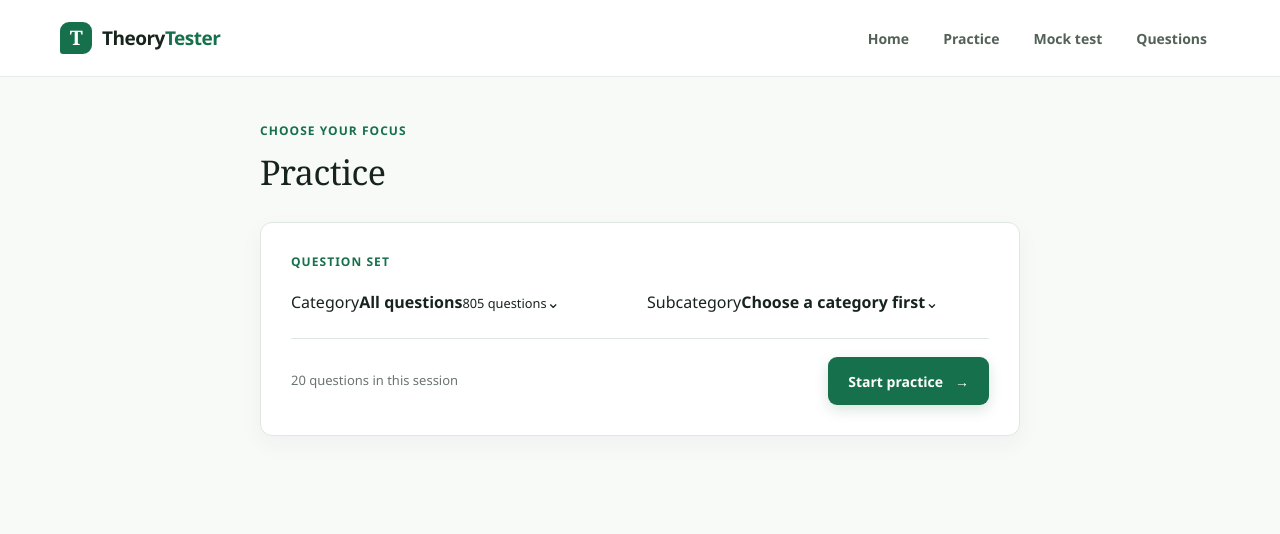
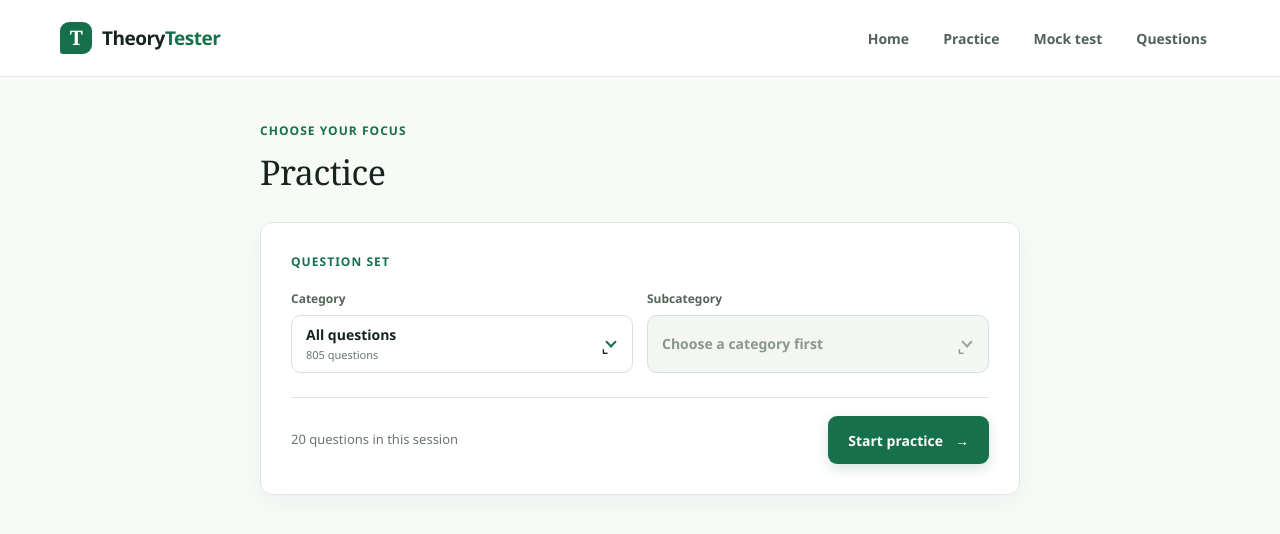
Before and after one commit to cullenry/theory-tester, a Next.js app: page /practice in a window 1280 px wide. Shown: the top 534 px of the page. Built offline with nearby package versions, Linux system fonts and the light colour scheme.

Commit message:
Polish practice topic picker styling

```diff
--- a/src/app/globals.css
+++ b/src/app/globals.css
@@ -125,9 +125,29 @@ button:focus-visible, a:focus-visible, input:focus-visible, select:focus-visible
   .mock-quick-heading { margin-top: 8px; }
 }
 
-.custom-select { position: relative; }
-.custom-select select { appearance: none; -webkit-appearance: none; padding-right: 40px; cursor: pointer; }
-.custom-select select:hover:not(:disabled) { border-color: #83b195; background: #fbfefb; }
-.custom-select select:focus-visible { border-color: #75bd91; }
-.custom-select-chevron { position: absolute; top: 50%; right: 13px; pointer-events: none; color: var(--green); font-size: 18px; line-height: 1; transform: translateY(-55%); }
-.custom-select select:disabled + .custom-select-chevron { color: #9aa59d; }
+.topic-picker { position: relative; min-width: 0; }
+.topic-picker-label { display: block; margin-bottom: 7px; color: #55635a; font-size: 12px; font-weight: 700; }
+.topic-picker-trigger { display: flex; width: 100%; min-height: 58px; align-items: center; justify-content: space-between; gap: 14px; padding: 8px 14px; border: 1px solid #d7e0d9; border-radius: 10px; background: white; color: var(--ink); cursor: pointer; text-align: left; transition: border-color .18s ease, box-shadow .18s ease, background .18s ease; }
+.topic-picker-trigger:hover:not(:disabled) { border-color: #96b7a0; background: #fcfefc; }
+.topic-picker-trigger-open { border-color: #72aa88; box-shadow: 0 0 0 3px rgba(38, 125, 80, .1); }
+.topic-picker-trigger:disabled { background: #f3f6f3; color: #8a968e; cursor: not-allowed; }
+.topic-picker-trigger-copy { display: grid; min-width: 0; gap: 3px; }
+.topic-picker-trigger-copy strong { overflow: hidden; color: inherit; font-size: 14px; font-weight: 700; line-height: 1.35; text-overflow: ellipsis; white-space: nowrap; }
+.topic-picker-trigger-copy small { color: var(--muted); font-size: 11px; line-height: 1.25; }
+.topic-picker-chevron { width: 8px; height: 8px; flex: 0 0 8px; margin: -4px 3px 0 0; border-right: 2px solid var(--green); border-bottom: 2px solid var(--green); transform: rotate(45deg); transition: transform .18s ease; }
+.topic-picker-chevron-open { margin-top: 4px; transform: rotate(-135deg); }
+.topic-picker-trigger:disabled .topic-picker-chevron { border-color: #9aa59d; }
+
+.topic-picker-menu { position: absolute; top: calc(100% + 8px); right: 0; left: 0; z-index: 30; overflow: hidden; border: 1px solid #d7e3da; border-radius: 12px; background: white; box-shadow: 0 18px 42px rgba(24, 55, 36, .14), 0 3px 10px rgba(24, 55, 36, .06); }
+.topic-picker-menu-heading { padding: 11px 13px 9px; color: #78857d; font-size: 10px; font-weight: 800; letter-spacing: .8px; text-transform: uppercase; }
+.topic-picker-options { max-height: 340px; overflow-y: auto; padding: 3px 6px 7px; }
+.topic-picker-option { display: flex; width: 100%; min-height: 49px; align-items: center; gap: 11px; padding: 8px 8px; border: 0; border-radius: 8px; background: transparent; color: var(--ink); cursor: pointer; text-align: left; }
+.topic-picker-option:hover { background: #f3f8f4; }
+.topic-picker-option-selected { background: #edf7f0; }
+.topic-picker-checkbox { display: grid; width: 20px; height: 20px; flex: 0 0 20px; place-items: center; border: 1.5px solid #c8d4cc; border-radius: 5px; background: white; color: transparent; font-size: 12px; font-weight: 900; line-height: 1; }
+.topic-picker-option-selected .topic-picker-checkbox { border-color: var(--green); background: var(--green); color: white; }
+.topic-picker-option-copy { display: grid; min-width: 0; gap: 2px; }
+.topic-picker-option-copy strong { color: #26362c; font-size: 13px; font-weight: 650; line-height: 1.35; }
+.topic-picker-option-copy small { color: var(--muted); font-size: 11px; line-height: 1.25; }
+.topic-picker-option-selected .topic-picker-option-copy strong { color: var(--green-dark); }
+.topic-picker-option:focus-visible { outline: 3px solid #75bd91; outline-offset: -2px; }
```
